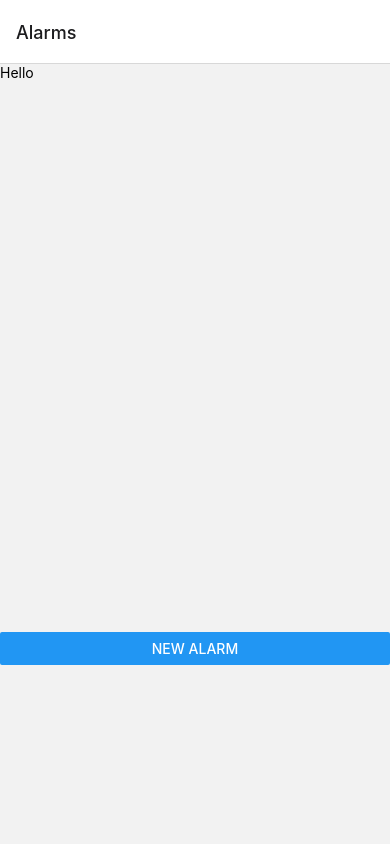
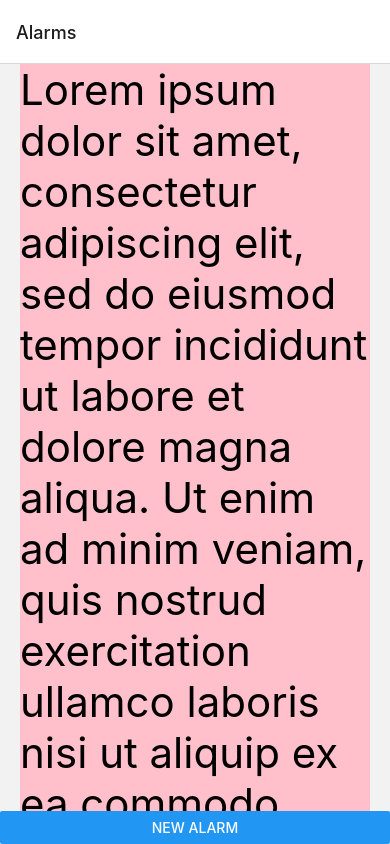
Before and after one commit to hugh5/get-up, a React Native app in the folder GetUpAlarm/: screen /Alarms in a window 390 px wide. Built offline with nearby package versions, Linux system fonts and the light colour scheme; what react-native-nfc-manager would draw is missing.

Commit message:
Styling changes and default radio bug

```diff
--- a/GetUpAlarm/AlarmForm.js
+++ b/GetUpAlarm/AlarmForm.js
@@ -46,7 +46,7 @@
     defaultValues: {
       name: '',
       time: new Date(),
-      stopOption: null,
+      stopOption: radioButtons,
     },
   });
 
@@ -85,6 +85,7 @@
     currentDate.setMinutes(
       currentDate.getMinutes() - currentDate.getTimezoneOffset(),
     );
+    navigation.navigate('Alarms');
 
     setTimeout(triggerAlarm, alarmProps.time - currentDate);
   }
@@ -146,6 +147,7 @@
         name="name"
       />
       {errors.name && <Text>required.</Text>}
+
       <Controller
         control={control}
         render={({field: {onChange, onBlur, value}}) => (
@@ -158,6 +160,7 @@
             mode="time"
             androidVariant="nativeAndroid"
             fadeToColor="none"
+            style={styles.field}
           />
         )}
         name="time"
@@ -171,19 +174,15 @@
             onPress={onChange}
             value={value}
             onBlur={onBlur}
-            stytle={styles.field}
+            containerStyle={styles.radioContainer}
           />
         )}
         name="stopOption"
       />
-      <Button
-        title="create"
-        style={styles.input}
-        onPress={handleSubmit(onSubmit)}
-      />
+      <Button title="create" color="" onPress={handleSubmit(onSubmit)} />
       <Button
         title="Cancel"
-        style={styles.input}
+        color="red"
         onPress={() => navigation.navigate('Alarms')}
       />
     </View>
@@ -192,6 +191,13 @@
 
 //Styles
 const styles = StyleSheet.create({
+  radioContainer: {
+    flex: 1,
+    flexDirection: 'column',
+    alignItems: 'flex-start',
+    marginLeft: '35%',
+    marginTop: '5%',
+  },
   container: {
     alignContent: 'center',
     textAlign: 'center',
@@ -200,8 +206,13 @@
   },
   field: {
     borderWidth: 2,
+    borderRadius: 10,
     borderColor: 'black',
-    margin: 20,
+    alignContent: 'flex-end',
+    marginHorizontal: '5%',
+    marginVertical: '3%',
+    minWidth: '90%',
+    padding: 10,
     color: 'black',
   },
   input: {
--- a/GetUpAlarm/AlarmList.js
+++ b/GetUpAlarm/AlarmList.js
@@ -1,29 +1,46 @@
 import React, {useState} from 'react';
-import {StyleSheet, View, Text, Button} from 'react-native';
+import {
+  StyleSheet,
+  Text,
+  SafeAreaView,
+  ScrollView,
+  StatusBar,
+  Button,
+} from 'react-native';
 
 function AlarmList({navigation}) {
   return (
-    <View>
-      <View style={styles.top}>
-        <Text>Hello</Text>
-      </View>
+    <SafeAreaView style={styles.container}>
+      <ScrollView style={styles.scrollView}>
+        <Text style={styles.text}>
+          Lorem ipsum dolor sit amet, consectetur adipiscing elit, sed do
+          eiusmod tempor incididunt ut labore et dolore magna aliqua. Ut enim ad
+          minim veniam, quis nostrud exercitation ullamco laboris nisi ut
+          aliquip ex ea commodo consequat. Duis aute irure dolor in
+          reprehenderit in voluptate velit esse cillum dolore eu fugiat nulla
+          pariatur. Excepteur sint occaecat cupidatat non proident, sunt in
+          culpa qui officia deserunt mollit anim id est laborum.
+        </Text>
+      </ScrollView>
       <Button
-        style={styles.container}
         title="New Alarm"
         onPress={() => navigation.navigate('Set Alarms')}
       />
-    </View>
+    </SafeAreaView>
   );
 }
 
 const styles = StyleSheet.create({
-  top: {
-    minHeight: 568,
-    maxHeight: 568,
+  container: {
+    flex: 1,
+    paddingTop: StatusBar.currentHeight,
   },
-  container: {
-    height: 10,
-    marginTop: 500,
+  scrollView: {
+    backgroundColor: 'pink',
+    marginHorizontal: 20,
+  },
+  text: {
+    fontSize: 42,
   },
 });
 
```
